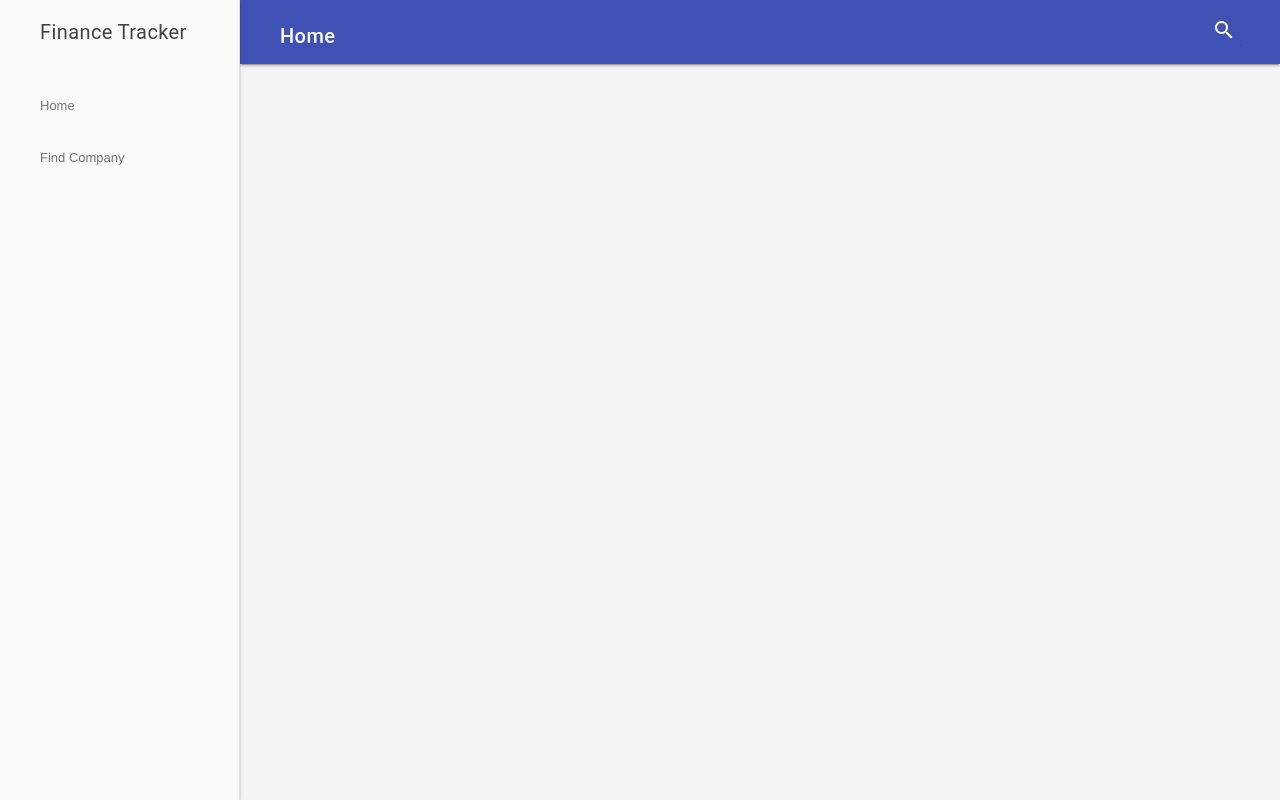
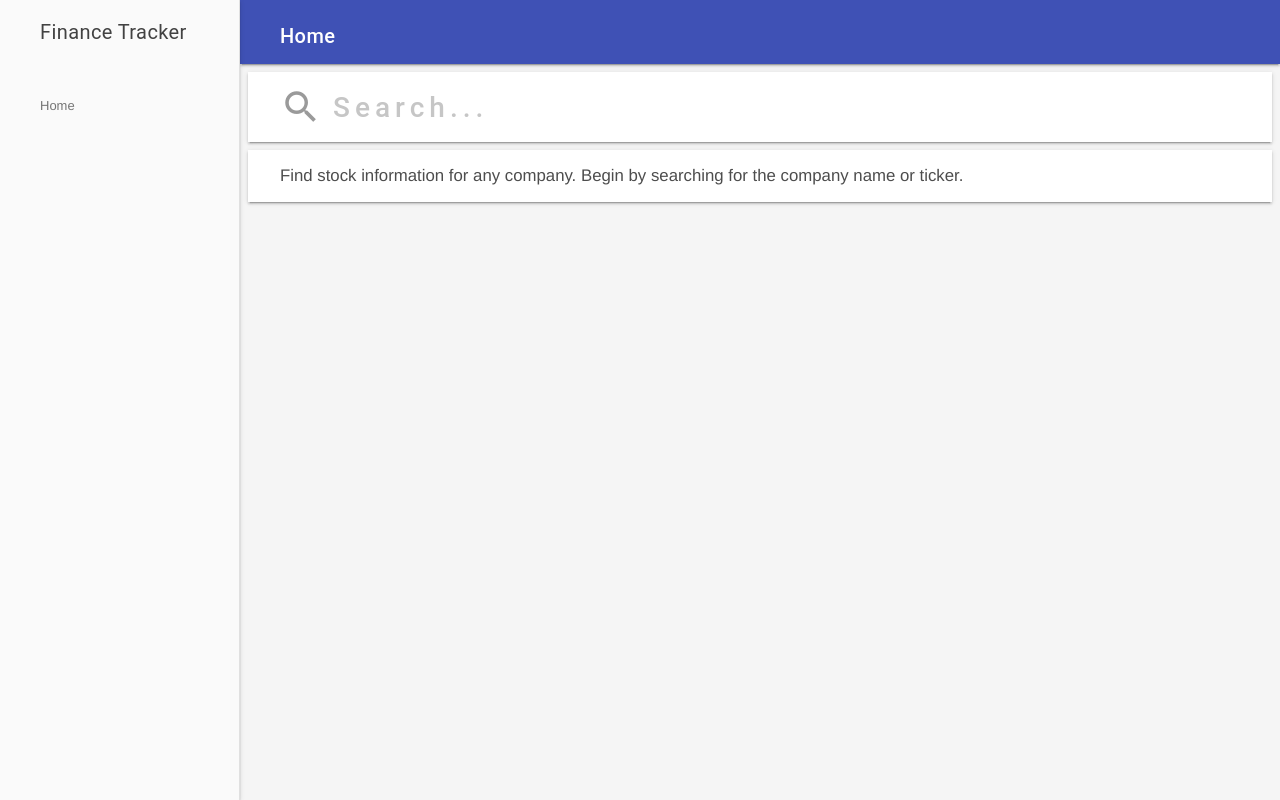
Before and after one commit to trumpet2012/FinanceTracker, a Django app: page / in a window 1280 px wide. Run offline with Django 3.2, Linux system fonts and the light colour scheme; some libraries are stand-ins or nearby versions.

Commit message:
Made the index page the search page. Removing the company search page since index now does this.

```diff
--- a/FinanceTracker/urls.py
+++ b/FinanceTracker/urls.py
@@ -24,6 +24,5 @@ urlpatterns = [
     url(r'^admin/', include(admin.site.urls)),
     url(r'^$', views.IndexView.as_view(), name='index'),
     url(r'^api/', include(mod_api_urls)),
-    url(r'^company_search/', views.CompanySearchView.as_view(), name='company_search'),
     url(r'^company/detail/(?P<company_ticker>\w+)', views.company_detail, name='company_detail'),
 ]
--- a/FinanceTracker/views.py
+++ b/FinanceTracker/views.py
@@ -8,10 +8,6 @@ from mod_api.query import Quote
 
 class IndexView(TemplateView):
     template_name = 'index.html'
-
-
-class CompanySearchView(TemplateView):
-    template_name = 'company_search.html'
 
 
 def company_detail(request, company_ticker):
--- a/static/css/finance_styles.css
+++ b/static/css/finance_styles.css
@@ -1,26 +1,123 @@
 .page-header--1 {
     font-size: 2em;
 }
+
 .search-results-container {
     display: flex;
     flex-wrap: wrap;
 }
+
 .result-item-card {
     margin: 16px 32px;
     min-height: 170px;
 }
+
 .mdl-card__title {
     color: white;
 }
+
 .mdl-card__title-text {
     width: 100%;
 }
+
 .result-item__exchange {
     display: block;
     clear: both;
     color: #efefef;
     font-size: .8em;
 }
+
 .finance-container {
     padding: 16px 32px;
 }
+
+.paper {
+    padding: 16px 32px;
+    margin: 8px;
+}
+
+.search-box {
+    margin-left: auto;
+    margin-right: auto;
+}
+
+.search-container {
+    height: 70px;
+    vertical-align: middle;
+    white-space: nowrap;
+    position: relative;
+}
+
+.search-container input#search {
+    height: inherit;
+    border: none;
+    font-size: 2em;
+    float: left;
+    color: #848382;
+    padding-left: 85px;
+    border-color: #ccc;
+    -webkit-border-radius: 5px;
+    -moz-border-radius: 5px;
+    border-radius: 5px;
+
+    letter-spacing: 3px;
+    font-family: "Roboto", "Helvetica", "Arial", sans-serif;
+    font-weight: 500;
+
+    -webkit-transition: background .55s ease;
+    -moz-transition: background .55s ease;
+    -ms-transition: background .55s ease;
+    -o-transition: background .55s ease;
+    transition: background .55s ease;
+}
+
+.search-container input#search::-webkit-input-placeholder {
+    color: #C6C6C6;
+    letter-spacing: 5px;
+    font-family: "Roboto", "Helvetica", "Arial", sans-serif;
+    font-weight: 500;
+}
+
+.search-container input#search:-moz-placeholder { /* Firefox 18- */
+    color: #C6C6C6;
+    letter-spacing: 5px;
+    font-family: "Roboto", "Helvetica", "Arial", sans-serif;
+    font-weight: 500;
+}
+
+.search-container input#search::-moz-placeholder { /* Firefox 19+ */
+    color: #C6C6C6;
+    letter-spacing: 5px;
+    font-family: "Roboto", "Helvetica", "Arial", sans-serif;
+    font-weight: 500;
+}
+
+.search-container input#search:-ms-input-placeholder {
+    color: #C6C6C6;
+    letter-spacing: 5px;
+    font-family: "Roboto", "Helvetica", "Arial", sans-serif;
+    font-weight: 500;
+}
+
+.search-container .search-icon {
+    position: absolute;
+    top: 20%;
+    margin-left: 32px;
+    z-index: 1;
+    color: #9a9a9a;
+    font-size: 3em;
+}
+
+.search-container input#search:hover, .search-container input#search:focus, .search-container input#search:active {
+    outline: none;
+    background: #ffffff;
+}
+
+.search-box {
+    margin: 8px;
+}
+
+.search-help-text {
+    font-size: 1.2em;
+    color: #4d4d4d;
+}
--- a/templates/base.html
+++ b/templates/base.html
@@ -23,6 +23,7 @@
             <div class="mdl-layout__header-row">
                 <h5>{% block topbar_title %}Home{% endblock topbar_title %}</h5>
                 <div class="mdl-layout-spacer"></div>
+                {% block topbar_search %}
                 <div class="mdl-textfield mdl-js-textfield mdl-textfield--expandable
                       mdl-textfield--floating-label mdl-textfield--align-right">
                     <label class="mdl-button mdl-js-button mdl-button--icon"
@@ -35,6 +36,7 @@
                                id="fixed-header-drawer-exp"/>
                     </div>
                 </div>
+                {% endblock topbar_search %}
             </div>
         </header>
         <div class="mdl-layout__drawer">
@@ -42,7 +44,6 @@
             <nav class="mdl-navigation">
                 {% block sidebar_links %}
                     <a class="mdl-navigation__link" href="{% url 'index' %}">Home</a>
-                    <a class="mdl-navigation__link" href="{% url 'company_search' %}">Find Company</a>
                 {% endblock sidebar_links %}
             </nav>
         </div>
--- a/templates/index.html
+++ b/templates/index.html
@@ -5,9 +5,20 @@
     Home
 {% endblock topbar_title %}
 
+{% block topbar_search %}{% endblock topbar_search %}
+
 {% block content %}
-    <div id="react-ele"></div>
+    <div class="mld-grid">
+        <div class="mdl-cell mdl-cell--12-col mdl-shadow--2dp mdl-color--white search-box">
+            <div class="search-container">
+                <i class="material-icons search-icon">search</i>
+                <input class="mdl-cell--12-col" type="search" id="search" placeholder="Search..."/>
+            </div>
+        </div>
+        <div id="search-results"></div>
+    </div>
 {% endblock content %}
 {% block footer_scripts %}
-{#    <script src='{% static 'client/bundle.js' %}'></script>#}
+    <script src='{% static 'client/bundle.js' %}'></script>
+    <link href="//maxcdn.bootstrapcdn.com/font-awesome/4.1.0/css/font-awesome.min.css" rel="stylesheet">
 {% endblock footer_scripts %}
```
Also changed, not shown: src/client/main.js (+40 -30 lines), templates/company_detail.html (+5 -9 lines), templates/company_search.html (deleted, +0 -13 lines), src/client/bundle.js.
